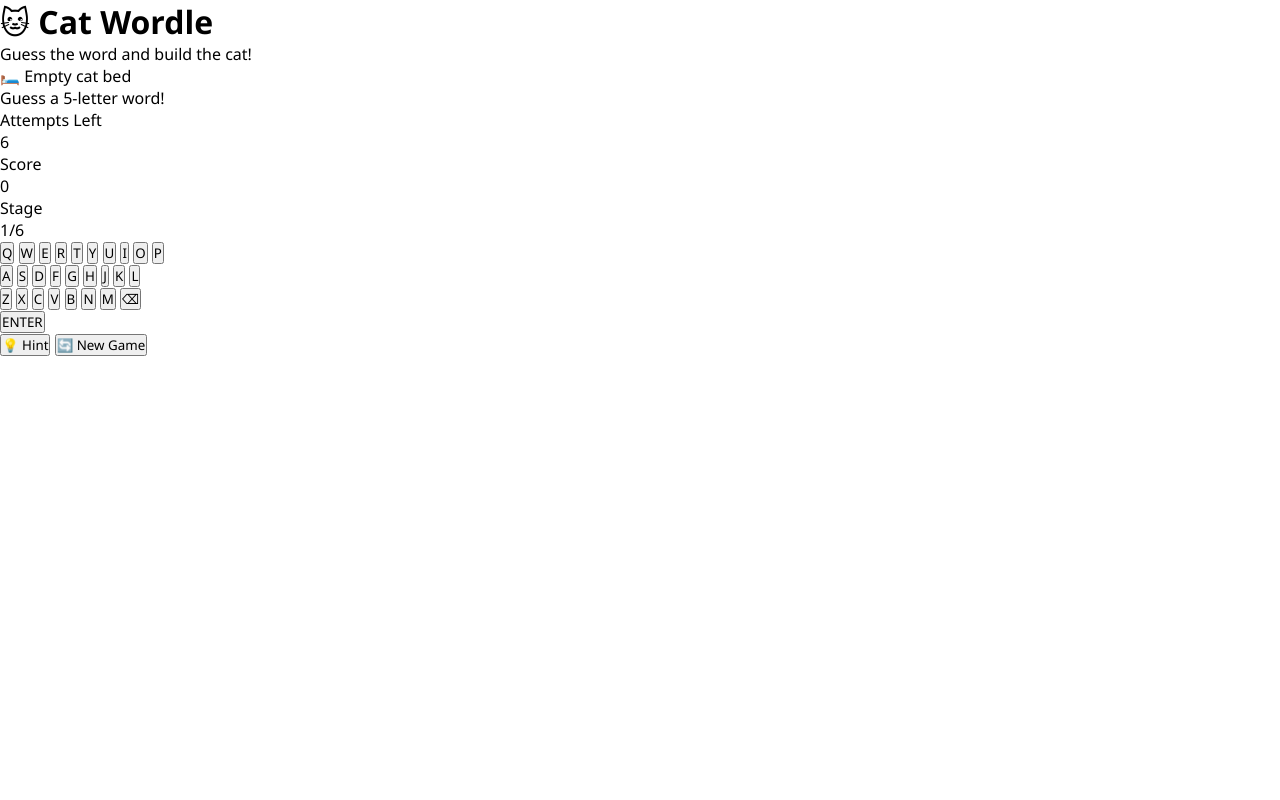
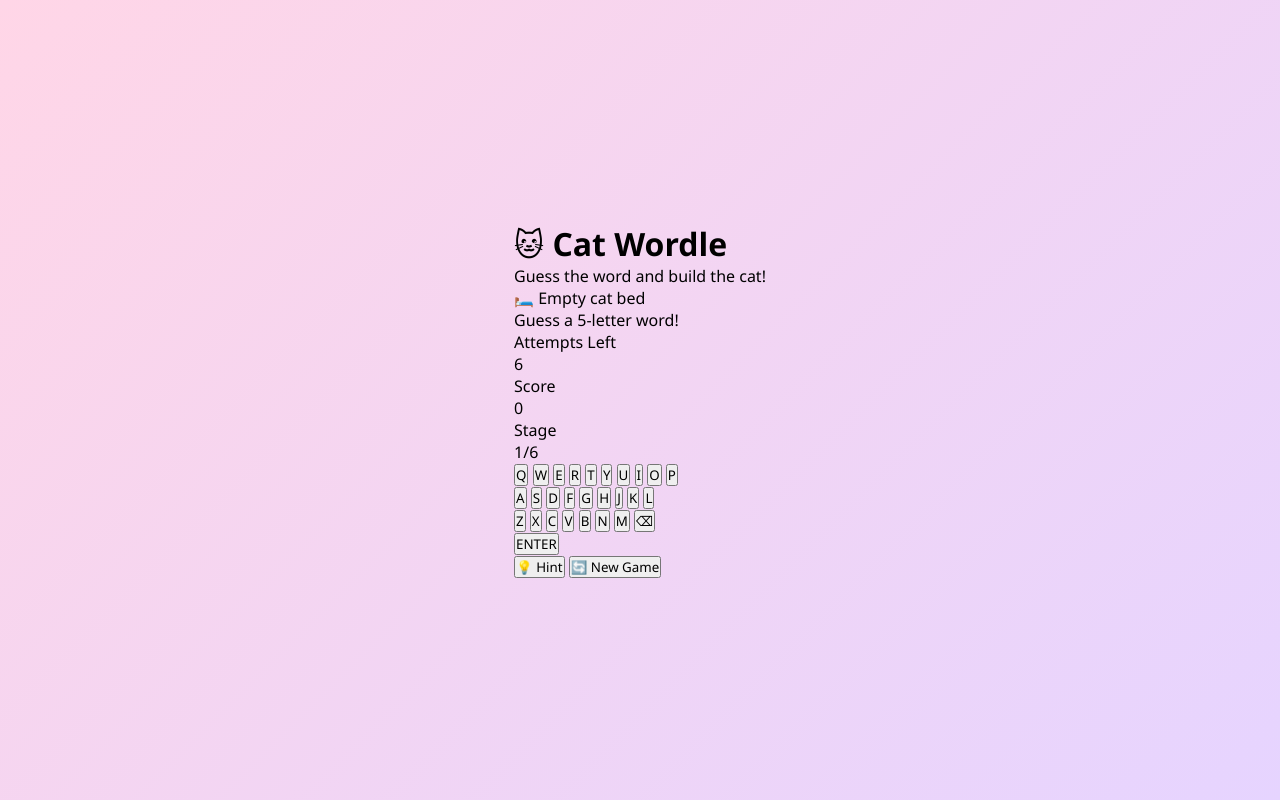
Before and after one commit to 2882ssuhailamohamed-hub/cat-wordle, a plain HTML site: page index.html in a window 1280 px wide. Drawn offline with Linux system fonts and the light colour scheme; a script that the page names is missing.

Commit message:
Body styling-css

```diff
--- a/css/style.css
+++ b/css/style.css
@@ -5,3 +5,12 @@
     box-sizing: border-box;
     font-family: 'Segoe UI', Tahoma, Geneva, Verdana, sans-serif;
 }
+/* Body styling */
+body {
+    background: linear-gradient(135deg, #ffd6e7 0%, #e6d4ff 100%);
+    min-height: 100vh;
+    display: flex;
+    justify-content: center;
+    align-items: center;
+    padding: 20px;
+}
```
